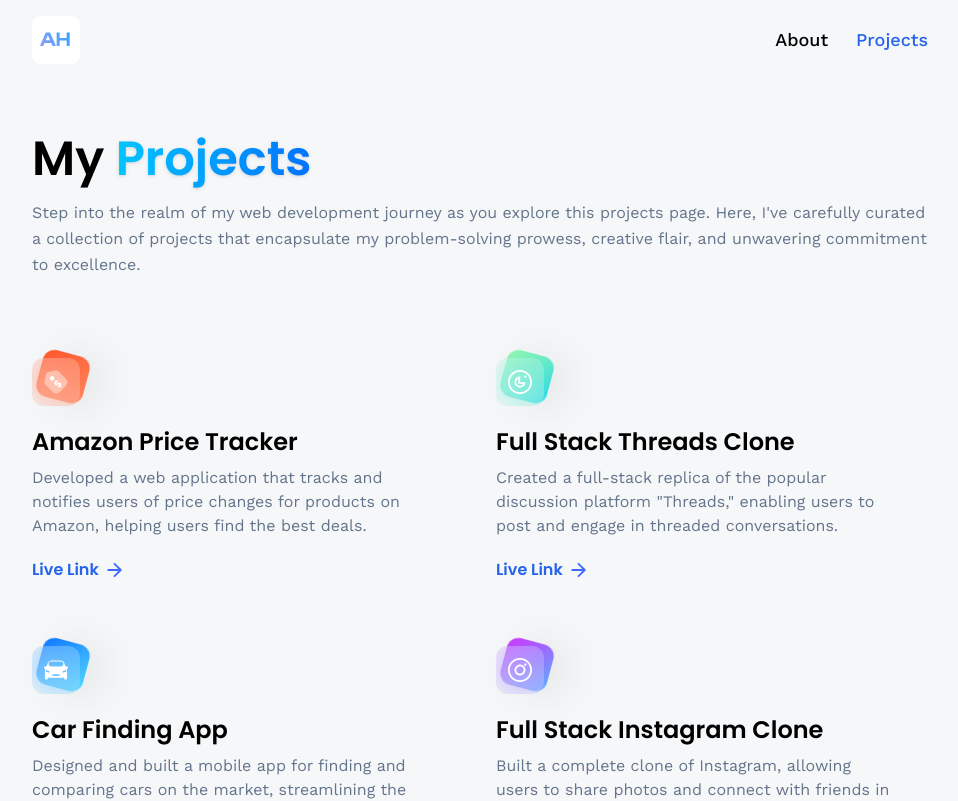
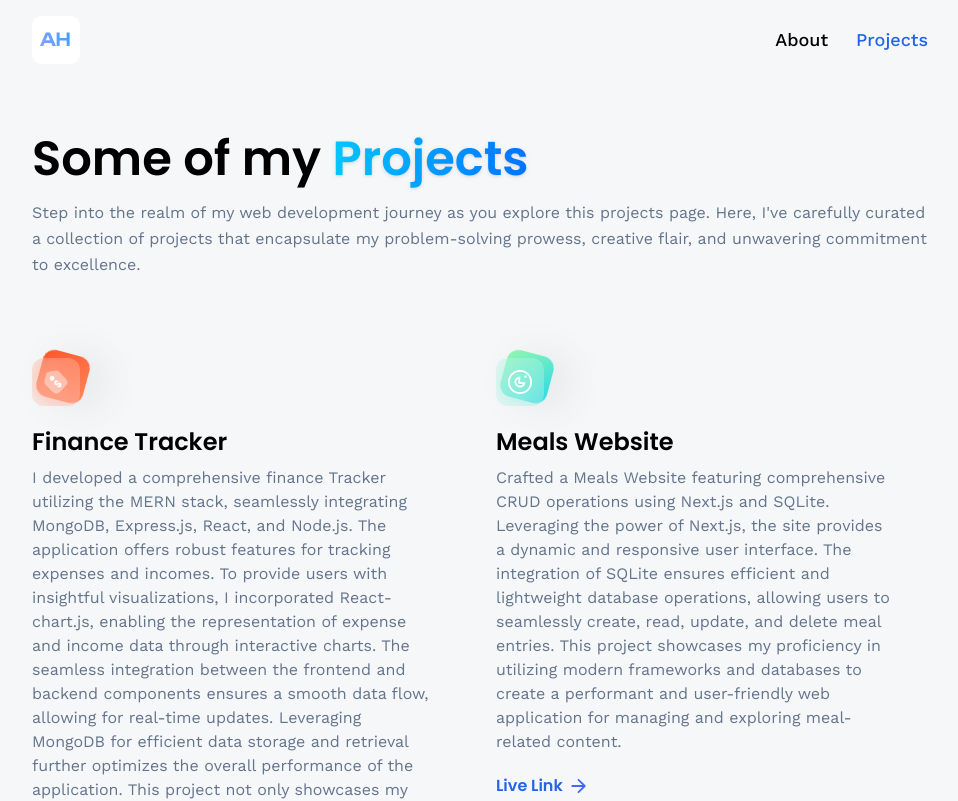
Before and after one commit to Mohammad-y-abbass/3d-portfolio, a React (Vite) app: page /projects in a window 1280 px wide. Shown: the top 801 px of the page, without its empty margins (160-1118 px from the left). Built offline with nearby package versions, Linux system fonts and the light colour scheme; no server answers.

Commit message:
adjust projects page content

```diff
--- a/src/constants/index.js
+++ b/src/constants/index.js
@@ -133,6 +133,7 @@
       'Integrating with backend services, APIs, and databases to fetch and display educational content seamlessly.',
       'Conducting regular code reviews and optimizations to maintain code quality and improve website performance.',
       'Ensuring cross-browser compatibility and responsiveness for a smooth user experience across various devices.',
+      'Configured custom ESLint and Prettier settings ensuring code consistency and adherence to best practices in collaboration with the development team.',
       'Developed an advanced filtered search engine, enhancing the e-learning website usability by allowing users to efficiently search and discover educational content based on specific criteria, contributing to an intuitive and personalized learning experience.',
     ],
   },
@@ -160,49 +161,17 @@
   {
     iconUrl: pricewise,
     theme: 'btn-back-red',
-    name: 'Amazon Price Tracker',
+    name: 'Finance Tracker',
     description:
-      'Developed a web application that tracks and notifies users of price changes for products on Amazon, helping users find the best deals.',
-    link: 'https://github.com/adrianhajdin/pricewise',
+      'I developed a comprehensive finance Tracker utilizing the MERN stack, seamlessly integrating MongoDB, Express.js, React, and Node.js. The application offers robust features for tracking expenses and incomes. To provide users with insightful visualizations, I incorporated React-chart.js, enabling the representation of expense and income data through interactive charts. The seamless integration between the frontend and backend components ensures a smooth data flow, allowing for real-time updates. Leveraging MongoDB for efficient data storage and retrieval further optimizes the overall performance of the application. This project not only showcases my proficiency in full-stack development but also highlights my commitment to creating intuitive and visually engaging financial tracking solutions. I also implemeted redux for state management.',
+    link: 'https://github.com/Mohammad-y-abbass/Expense-tracker',
   },
   {
     iconUrl: threads,
     theme: 'btn-back-green',
-    name: 'Full Stack Threads Clone',
+    name: 'Meals Website',
     description:
-      'Created a full-stack replica of the popular discussion platform "Threads," enabling users to post and engage in threaded conversations.',
-    link: 'https://github.com/adrianhajdin/threads',
-  },
-  {
-    iconUrl: car,
-    theme: 'btn-back-blue',
-    name: 'Car Finding App',
-    description:
-      'Designed and built a mobile app for finding and comparing cars on the market, streamlining the car-buying process.',
-    link: 'https://github.com/adrianhajdin/project_next13_car_showcase',
-  },
-  {
-    iconUrl: snapgram,
-    theme: 'btn-back-pink',
-    name: 'Full Stack Instagram Clone',
-    description:
-      'Built a complete clone of Instagram, allowing users to share photos and connect with friends in a familiar social media environment.',
-    link: 'https://github.com/adrianhajdin/social_media_app',
-  },
-  {
-    iconUrl: estate,
-    theme: 'btn-back-black',
-    name: 'Real-Estate Application',
-    description:
-      'Developed a web application for real estate listings, facilitating property searches and connecting buyers with sellers.',
-    link: 'https://github.com/adrianhajdin/projects_realestate',
-  },
-  {
-    iconUrl: summiz,
-    theme: 'btn-back-yellow',
-    name: 'AI Summarizer Application',
-    description:
-      'App that leverages AI to automatically generate concise & informative summaries from lengthy text content, or blogs.',
-    link: 'https://github.com/adrianhajdin/project_ai_summarizer',
+      'Crafted a Meals Website featuring comprehensive CRUD operations using Next.js and SQLite. Leveraging the power of Next.js, the site provides a dynamic and responsive user interface. The integration of SQLite ensures efficient and lightweight database operations, allowing users to seamlessly create, read, update, and delete meal entries. This project showcases my proficiency in utilizing modern frameworks and databases to create a performant and user-friendly web application for managing and exploring meal-related content.',
+    link: 'https://github.com/Mohammad-y-abbass/meals-app',
   },
 ];
--- a/src/pages/Projects.jsx
+++ b/src/pages/Projects.jsx
@@ -8,17 +8,17 @@
   return (
     <section className='max-container'>
       <h1 className='head-text'>
-        My{' '}
+        Some of my{' '}
         <span className='blue-gradient_text drop-shadow font-semibold'>
           Projects
         </span>
       </h1>
 
       <p className='text-slate-500 mt-2 leading-relaxed'>
-        Step into the realm of my web development journey as you explore
-        this projects page. Here, I've carefully curated a collection of
-        projects that encapsulate my problem-solving prowess, creative flair,
-        and unwavering commitment to excellence.
+        Step into the realm of my web development journey as you explore this
+        projects page. Here, I've carefully curated a collection of projects
+        that encapsulate my problem-solving prowess, creative flair, and
+        unwavering commitment to excellence.
       </p>
 
       <div className='flex flex-wrap my-20 gap-16'>
```
